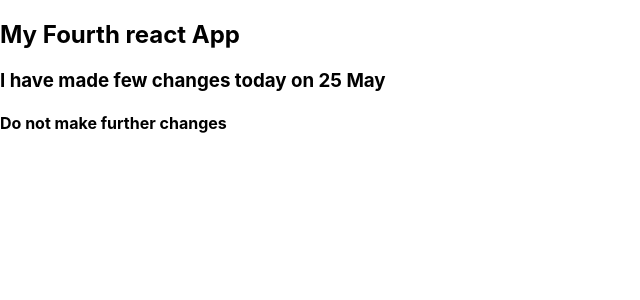
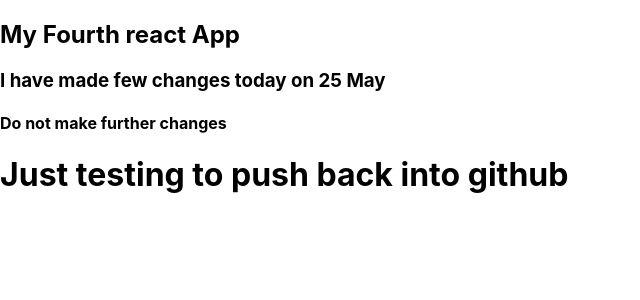
Before and after one commit to yogitabishtdu/my-fourth-react-app, a React (Create React App) app: page / in a window 1280 px wide. Shown: the top 300 px of the page, without its empty margins (0-640 px from the left). Built offline with nearby package versions, Linux system fonts and the light colour scheme.

Commit message:
Changes made second time

```diff
--- a/src/App.js
+++ b/src/App.js
@@ -6,6 +6,7 @@ function App() {
    <h2> My Fourth react App </h2>
    <h3> I have made few changes today on 25 May</h3>
     <h4> Do not make further changes </h4>
+    <h1>Just testing to push back into github</h1>
    </>
   );
 }
```
